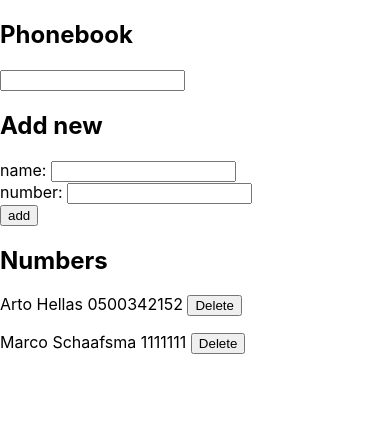
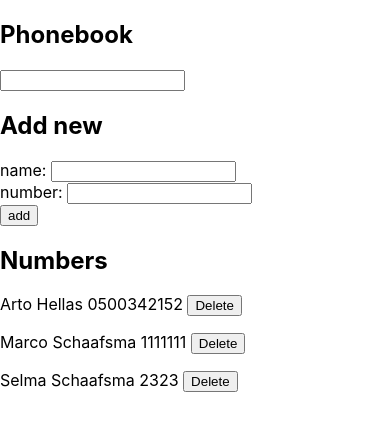
Before and after one commit to Mar-Sch/FullstackMooc, a React (Create React App) app in the folder Part2/phonebook/: page / in a window 390 px wide. Shown: the top 430 px of the page. Built offline with nearby package versions, Linux system fonts and the light colour scheme; data requests are answered from the project's data file.

Commit message:
Part 2: Small updates to phonebook. (still the id to be checked)

```diff
--- a/Part2/phonebook/db.json
+++ b/Part2/phonebook/db.json
@@ -9,6 +9,11 @@
       "id": 2,
       "name": "Marco Schaafsma",
       "number": "1111111"
+    },
+    {
+      "id": 4,
+      "name": "Selma Schaafsma",
+      "number": "2323"
     }
   ]
 }
--- a/Part2/phonebook/src/App.js
+++ b/Part2/phonebook/src/App.js
@@ -30,6 +30,7 @@ const App = () => {
         event.preventDefault()
         let personsNames = persons.map((person) => person.name)
         if (personsNames.includes(newName)) {
+            //if the contact is already in the phonebook, the user can update the contact phonenumber
             if (window.confirm("Contact is already in the phonebook. Do you want to replace?")) {
                 const objectToUpdate = persons.find(object => object.name === newName)
                 const updatedObject = {
@@ -42,10 +43,13 @@ const App = () => {
                     .then(response => {
                         setPersons(persons.map(person => person.id !== updatedObject.id ? person : response.data))
                         handleNotificationMessage([`${updatedObject.name} successfully updated`, 'notification'])
+                        setNewName('')
+                        setNewPhoneNumber('')
                     })
                     .catch(error => {
                         console.log('fail')
                         handleNotificationMessage([`${updatedObject.name} cannot be found`, 'error'])
+                        setPersons(persons.filter(n => n.id !== updatedObject.id))
                     })
             }
         }
```
